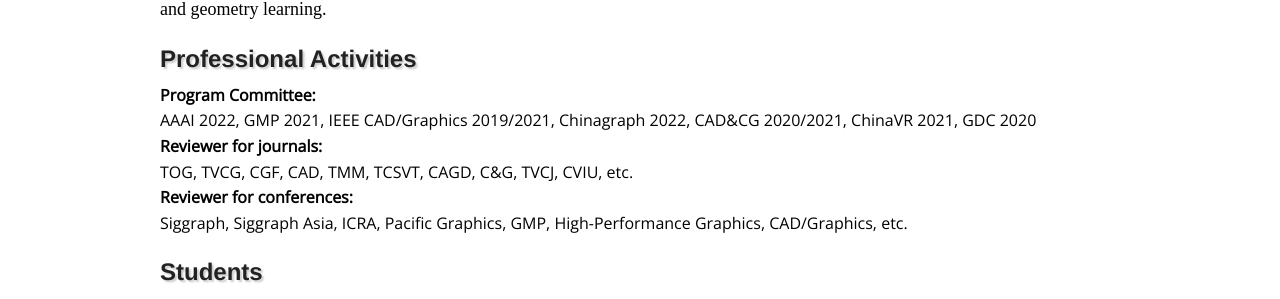
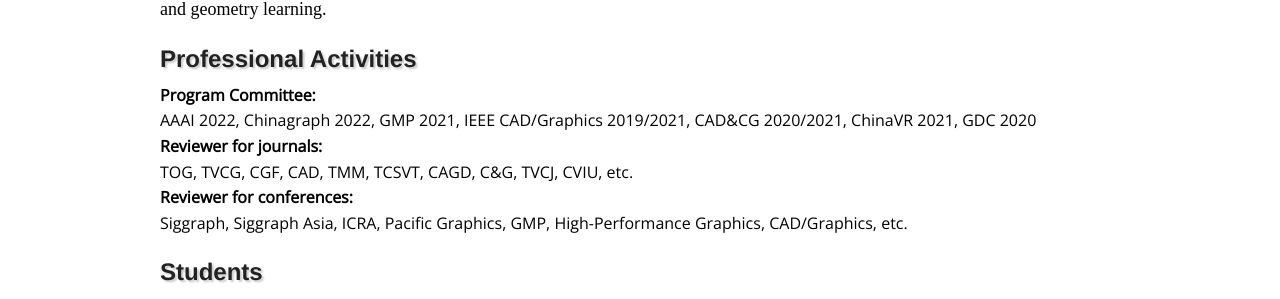
Before and after one commit to jianweiguo/jianweiguo.github.io, a Jekyll site: the page built from index.html, in a window 1280 px wide. Shown: the part 516-815 px from the top of the page. Built offline with Jekyll 4.4.1, drawn with Linux system fonts in a browser that asks for light colours.

```diff
--- a/index.html
+++ b/index.html
@@ -28,7 +28,7 @@ I received my bachelor degree from <a href="http://en.sdu.edu.cn/" target="_blan
 
 <!--Activities-->
 <h2>Professional Activities</h2>
-	<h4>Program Committee:</h4> AAAI 2022, GMP 2021, IEEE CAD/Graphics 2019/2021, Chinagraph 2022, CAD&CG 2020/2021, ChinaVR 2021, GDC 2020
+	<h4>Program Committee:</h4> AAAI 2022, Chinagraph 2022, GMP 2021, IEEE CAD/Graphics 2019/2021, CAD&CG 2020/2021, ChinaVR 2021, GDC 2020
     <h4>Reviewer for journals:</h4> TOG, TVCG, CGF, CAD, TMM, TCSVT, CAGD, C&G, TVCJ, CVIU, etc.
 	<h4>Reviewer for conferences:</h4> Siggraph, Siggraph Asia, ICRA, Pacific Graphics, GMP, High-Performance Graphics, CAD/Graphics, etc.
 
```
Also changed, not shown: publications/index.html (+8 -7 lines), 2 other files.
